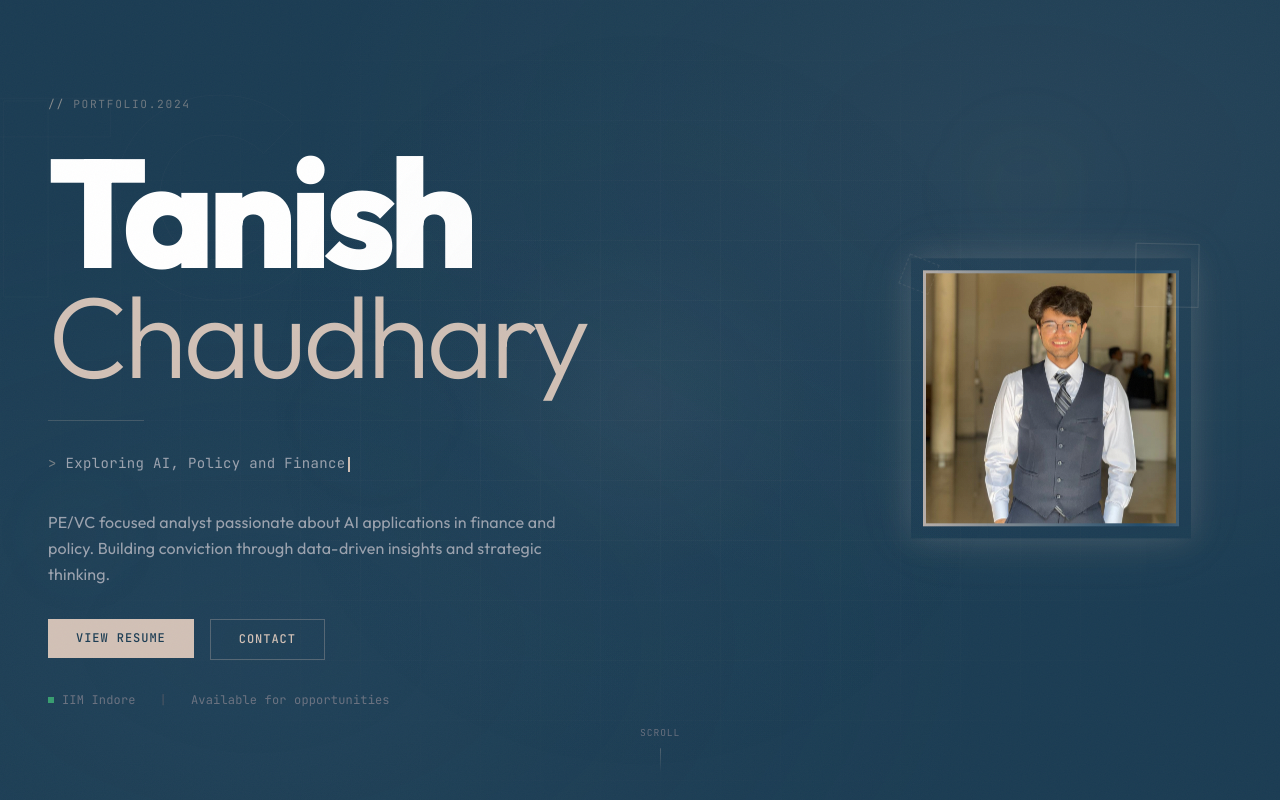
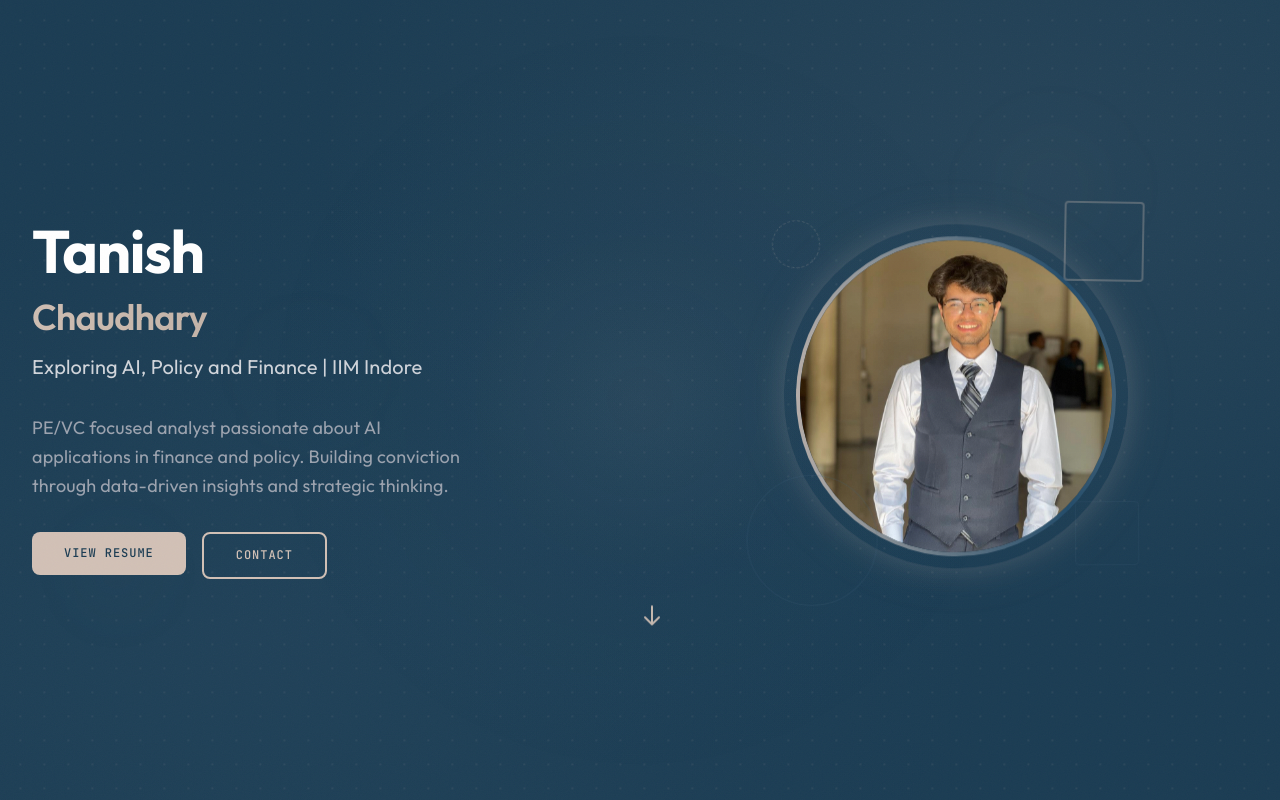
Before and after one commit to tanutanii/personal-portfolio, a Next.js app: page / in a window 1280 px wide. Shown: the top 800 px of the page. Built offline with nearby package versions, Linux system fonts and the light colour scheme.

Commit message:
Update hero section design

```diff
--- a/components/Hero.tsx
+++ b/components/Hero.tsx
@@ -13,7 +13,9 @@ function MagneticButton({ children, className }: { children: React.ReactNode; cl
     const rect = ref.current.getBoundingClientRect()
     const centerX = rect.left + rect.width / 2
     const centerY = rect.top + rect.height / 2
-    setOffset({ x: (e.clientX - centerX) * 0.2, y: (e.clientY - centerY) * 0.2 })
+    const distX = e.clientX - centerX
+    const distY = e.clientY - centerY
+    setOffset({ x: distX * 0.25, y: distY * 0.25 })
   }, [])
 
   const handleMouseLeave = useCallback(() => {
@@ -21,7 +23,7 @@ function MagneticButton({ children, className }: { children: React.ReactNode; cl
   }, [])
 
   return (
-    <div onMouseMove={handleMouseMove} onMouseLeave={handleMouseLeave} className="inline-block p-3 -m-3">
+    <div onMouseMove={handleMouseMove} onMouseLeave={handleMouseLeave} className="inline-block p-4 -m-4">
       <button
         ref={ref}
         className={className}
@@ -29,7 +31,7 @@ function MagneticButton({ children, className }: { children: React.ReactNode; cl
           transform: `translate(${offset.x}px, ${offset.y}px)`,
           transition: offset.x === 0 && offset.y === 0
             ? 'transform 0.5s cubic-bezier(0.22, 1, 0.36, 1)'
-            : 'transform 0.12s ease-out',
+            : 'transform 0.15s ease-out',
         }}
       >
         {children}
@@ -44,7 +46,7 @@ export default function Hero() {
   const [displayedText, setDisplayedText] = useState('')
   const [isTypingComplete, setIsTypingComplete] = useState(false)
 
-  const tagline = 'Exploring AI, Policy and Finance'
+  const tagline = 'Exploring AI, Policy and Finance | IIM Indore'
 
   useEffect(() => {
     setDimensions({ w: window.innerWidth, h: window.innerHeight })
@@ -62,8 +64,8 @@ export default function Hero() {
           setIsTypingComplete(true)
           if (intervalId) clearInterval(intervalId)
         }
-      }, 45)
-    }, 1200)
+      }, 55)
+    }, 1000)
     return () => {
       clearTimeout(timeoutId)
       if (intervalId) clearInterval(intervalId)
@@ -74,106 +76,73 @@ export default function Hero() {
   const cy = dimensions.h / 2
 
   return (
-    <section className="w-full min-h-screen bg-primary-dark flex items-center relative overflow-hidden">
-      {/* Tech grid background */}
-      <div className="grid-bg" />
-
-      {/* Mesh gradient overlay */}
+    <section className="w-full min-h-screen bg-primary-dark flex items-center justify-center relative overflow-hidden">
+      {/* Dot grid background */}
+      <div className="dot-grid" />
+      {/* Mesh gradient overlay for depth */}
       <div className="absolute inset-0 bg-mesh pointer-events-none" />
 
       {/* Parallax depth layers */}
       <div
-        className="absolute top-[15%] right-[12%] w-40 h-40 rounded-full parallax-orb-1"
+        className="absolute top-[15%] right-[10%] w-40 h-40 rounded-full parallax-orb-1"
         style={{ transform: `translate(${(mouse.x - cx) * 0.03}px, ${(mouse.y - cy) * 0.03}px)` }}
       />
       <div
-        className="absolute bottom-[25%] left-[5%] w-24 h-24 parallax-orb-2"
+        className="absolute bottom-[20%] left-[8%] w-24 h-24 parallax-orb-2"
         style={{ transform: `translate(${(mouse.x - cx) * 0.05}px, ${(mouse.y - cy) * 0.05}px)` }}
       />
       <div
-        className="absolute top-[45%] left-[25%] w-32 h-32 parallax-orb-3"
+        className="absolute top-[40%] left-[20%] w-32 h-32 parallax-orb-3"
         style={{ transform: `translate(${(mouse.x - cx) * 0.015}px, ${(mouse.y - cy) * 0.015}px)` }}
       />
 
-      {/* Ghost text background */}
-      <div className="hero-ghost-text top-[10%] left-[-5%] hero-slide-in" style={{ opacity: 0.6 }}>
-        TC
-      </div>
-
-      <div className="max-w-7xl mx-auto w-full px-6 md:px-12 py-24 relative z-10">
-        <div className="grid grid-cols-1 lg:grid-cols-12 gap-12 items-center">
-
-          {/* Left: Name-dominant text block (8 cols) */}
-          <div className="lg:col-span-8 space-y-8">
-            {/* Terminal label */}
-            <div className="hero-label hero-slide-in">
-              <span className="text-accent/60">&#47;&#47;</span> portfolio.2024
-            </div>
-
-            {/* Name - oversized, dramatic */}
-            <div className="hero-slide-in-delay-1">
-              <h1 className="hero-name-xl text-white">
+      <div className="max-w-7xl mx-auto w-full px-4 md:px-8 py-20 relative z-10">
+        <div className="grid grid-cols-1 md:grid-cols-2 gap-12 items-center">
+          {/* Left Column */}
+          <div className="flex flex-col justify-center space-y-8">
+            <div>
+              <h1 className="text-5xl md:text-6xl font-serif font-bold text-white mb-4 hero-slide-in">
                 Tanish
               </h1>
-              <h2 className="hero-name-sub text-accent mt-2">
+              <h2 className="text-3xl md:text-4xl font-serif text-gradient-animated mb-4 hero-slide-in-delay-1">
                 Chaudhary
               </h2>
-            </div>
-
-            {/* Divider line */}
-            <div className="h-px w-24 bg-accent/20 hero-slide-in-delay-2" />
-
-            {/* Typewriter tagline - monospace */}
-            <div className="hero-slide-in-delay-2">
-              <p className="font-mono text-sm text-gray-400 tracking-wide min-h-[1.5rem]">
-                <span className="text-accent/50">{'>'} </span>
+              <p className="text-xl text-gray-300 hero-slide-in-delay-2 min-h-[1.75rem]">
                 <span>{displayedText}</span>
                 <span className={`typewriter-cursor ${isTypingComplete ? 'typewriter-cursor-blink' : ''}`} />
               </p>
             </div>
 
-            {/* Description */}
-            <p className="text-base text-gray-400 leading-relaxed max-w-lg hero-slide-in-delay-3">
+            <p className="text-lg text-gray-400 leading-relaxed max-w-md hero-slide-in-delay-3">
               PE/VC focused analyst passionate about AI applications in finance and policy.
               Building conviction through data-driven insights and strategic thinking.
             </p>
 
-            {/* Buttons - sharp, tech */}
             <div className="flex gap-4 flex-wrap hero-slide-in-delay-4">
-              <MagneticButton className="btn-primary px-7 py-2.5 bg-accent text-primary-dark font-mono">
+              <MagneticButton className="btn-primary px-8 py-3 bg-accent text-primary-dark font-semibold rounded-lg">
                 View Resume
               </MagneticButton>
-              <MagneticButton className="btn-secondary px-7 py-2.5 border border-accent/30 text-accent font-mono hover:bg-accent/5 hover:border-accent/60">
+              <MagneticButton className="btn-secondary px-8 py-3 border-2 border-accent text-accent font-semibold rounded-lg hover:bg-accent hover:text-primary-dark">
                 Contact
               </MagneticButton>
             </div>
-
-            {/* Status line */}
-            <div className="flex items-center gap-6 text-xs font-mono text-gray-500 hero-slide-in-delay-5">
-              <span className="flex items-center gap-2">
-                <span className="w-1.5 h-1.5 bg-green-400/60 inline-block" />
-                IIM Indore
-              </span>
-              <span className="text-gray-600">|</span>
-              <span>Available for opportunities</span>
-            </div>
           </div>
 
-          {/* Right: Avatar (4 cols) */}
-          <div className="lg:col-span-4 flex items-center justify-center hero-slide-in-delay-3">
-            <div className="relative w-52 h-52 md:w-64 md:h-64 avatar-float">
+          {/* Right Column - Avatar */}
+          <div className="flex items-center justify-center fade-in-scale">
+            <div className="relative w-64 h-64 md:w-80 md:h-80 avatar-float">
               {/* Outer glow ring */}
-              <div className="absolute -inset-3 avatar-glow" />
+              <div className="absolute -inset-3 rounded-full avatar-glow" />
 
               {/* Shimmer gradient ring */}
               <div
-                className="absolute inset-0 avatar-ring shimmer-ring"
-                style={{ padding: '3px' }}
+                className="absolute inset-0 rounded-full avatar-ring shimmer-ring"
+                style={{ padding: '4px' }}
               >
-                {/* Inner with profile image */}
-                <div className="w-full h-full bg-primary-dark flex items-center justify-center overflow-hidden relative"
+                {/* Inner circle with profile image */}
+                <div className="w-full h-full rounded-full bg-primary-dark flex items-center justify-center overflow-hidden relative"
                   style={{
-                    boxShadow: 'inset 0 -4px 12px rgba(0,0,0,0.3), inset 0 4px 12px rgba(210,193,182,0.06)',
+                    boxShadow: 'inset 0 -4px 12px rgba(0,0,0,0.3), inset 0 4px 12px rgba(210,193,182,0.08)',
                   }}
                 >
                   <Image
@@ -186,11 +155,14 @@ export default function Hero() {
                 </div>
               </div>
 
-              {/* Geometric accents - minimal, angular */}
-              <div className="absolute -top-6 -right-6 w-16 h-16 border border-accent/15 geo-drift" />
-              <div className="absolute -bottom-8 -left-8 w-24 h-24 border border-primary-light/20 geo-pulse" />
-              <div className="absolute -top-3 -left-5 w-8 h-8 border border-accent/10 geo-rotate"
+              {/* Geometric accents - animated */}
+              <div className="absolute -top-8 -right-8 w-20 h-20 border-2 border-accent opacity-30 rounded geo-drift" />
+              <div className="absolute -bottom-12 -left-12 w-32 h-32 border border-primary-light rounded-full geo-pulse" />
+              <div className="absolute -top-4 -left-6 w-12 h-12 border border-accent opacity-20 rounded-full geo-rotate"
                 style={{ borderStyle: 'dashed' }}
+              />
+              <div className="absolute -bottom-4 -right-6 w-16 h-16 border border-primary-light opacity-15 rounded geo-drift"
+                style={{ animationDelay: '2s', animationDuration: '10s' }}
               />
             </div>
           </div>
@@ -198,10 +170,9 @@ export default function Hero() {
 
         {/* Scroll indicator */}
         <div className="absolute bottom-8 left-1/2 transform -translate-x-1/2 scroll-indicator">
-          <div className="flex flex-col items-center gap-2">
-            <span className="font-mono text-[0.6rem] text-gray-500 tracking-widest uppercase">scroll</span>
-            <div className="w-px h-6 bg-gradient-to-b from-accent/30 to-transparent" />
-          </div>
+          <svg className="w-6 h-6 text-accent" fill="none" stroke="currentColor" viewBox="0 0 24 24">
+            <path strokeLinecap="round" strokeLinejoin="round" strokeWidth={2} d="M19 14l-7 7m0 0l-7-7m7 7V3" />
+          </svg>
         </div>
       </div>
     </section>
```
